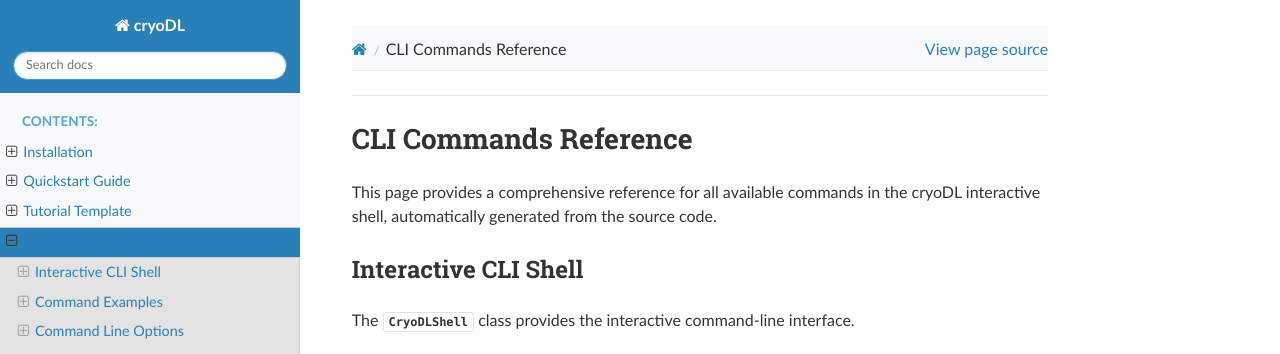
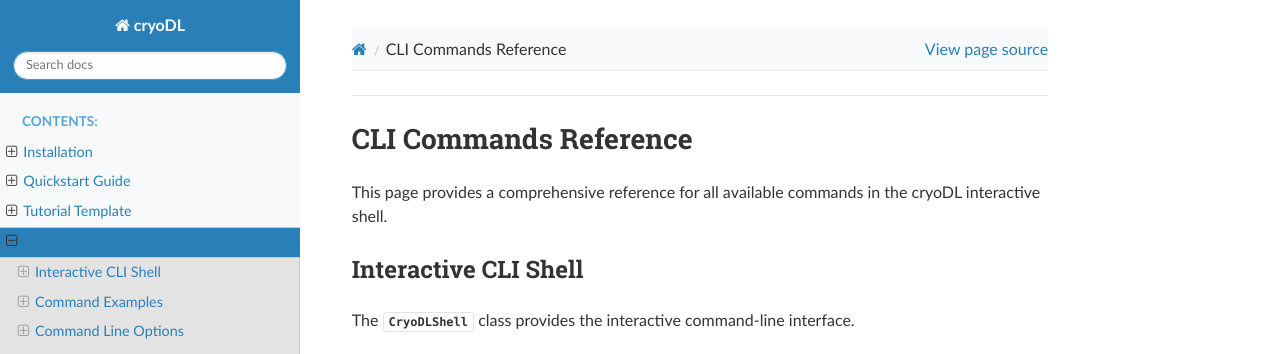
Before and after one commit to ndlevinzon/cryoDL, a Sphinx documentation site: the page built from docs/cli_commands.rst, in a window 1280 px wide and 900 px high, cut to the strip 0-354 px from the top of the window. Built offline with Sphinx 7.4.7 and the Read the Docs theme 3.1.0, drawn with Linux system fonts in a browser that asks for light colours.

Commit message:
More quotes!

```diff
--- a/docs/api_reference.rst
+++ b/docs/api_reference.rst
@@ -1,7 +1,7 @@
 API Reference
 =============
 
-This section provides detailed API documentation for the cryoDL package, automatically generated from the source code.
+This section provides detailed API documentation for the cryoDL package.
 
 Core Modules
 ------------
--- a/docs/cli_commands.rst
+++ b/docs/cli_commands.rst
@@ -1,7 +1,7 @@
 CLI Commands Reference
 =====================
 
-This page provides a comprehensive reference for all available commands in the cryoDL interactive shell, automatically generated from the source code.
+This page provides a comprehensive reference for all available commands in the cryoDL interactive shell.
 
 Interactive CLI Shell
 --------------------
```
